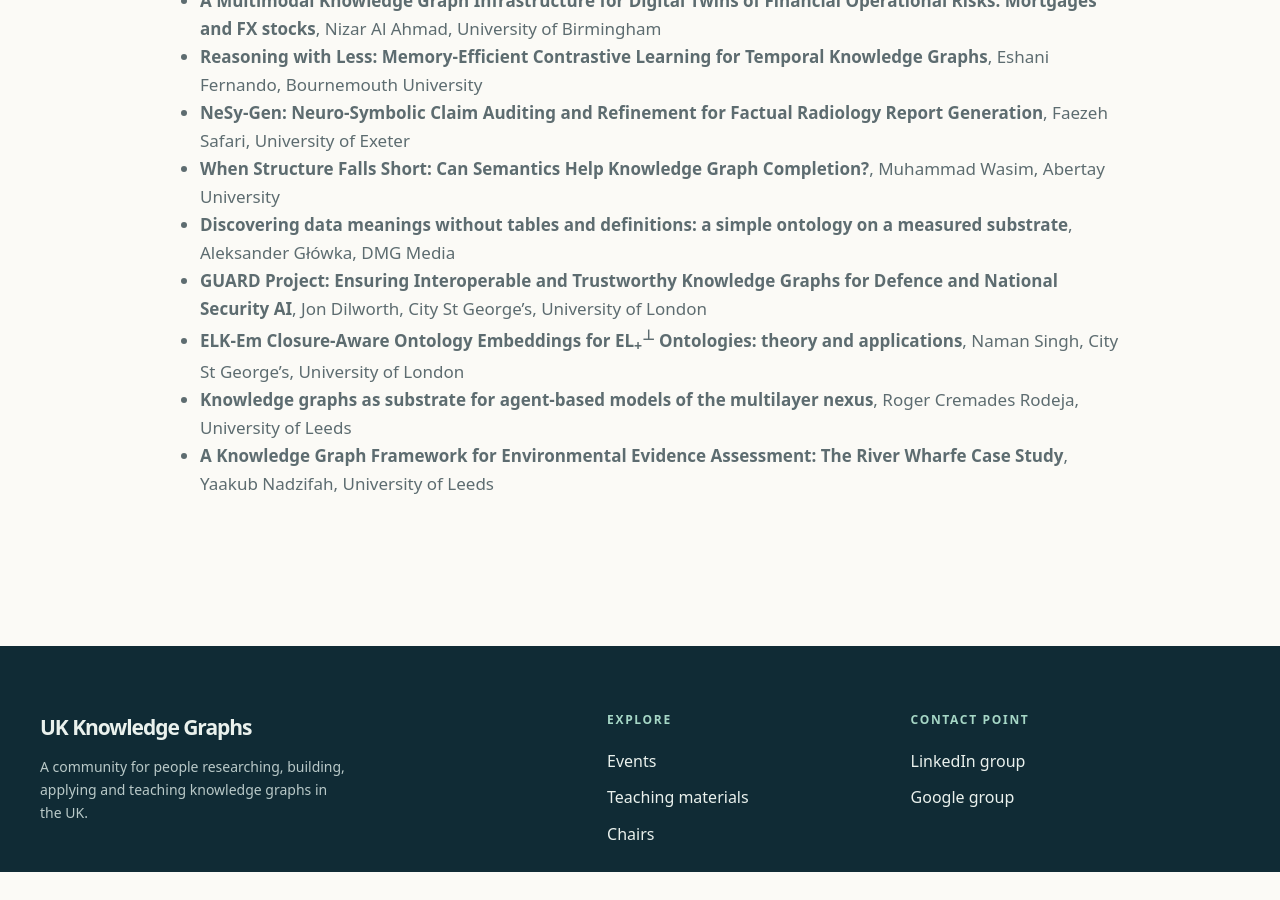
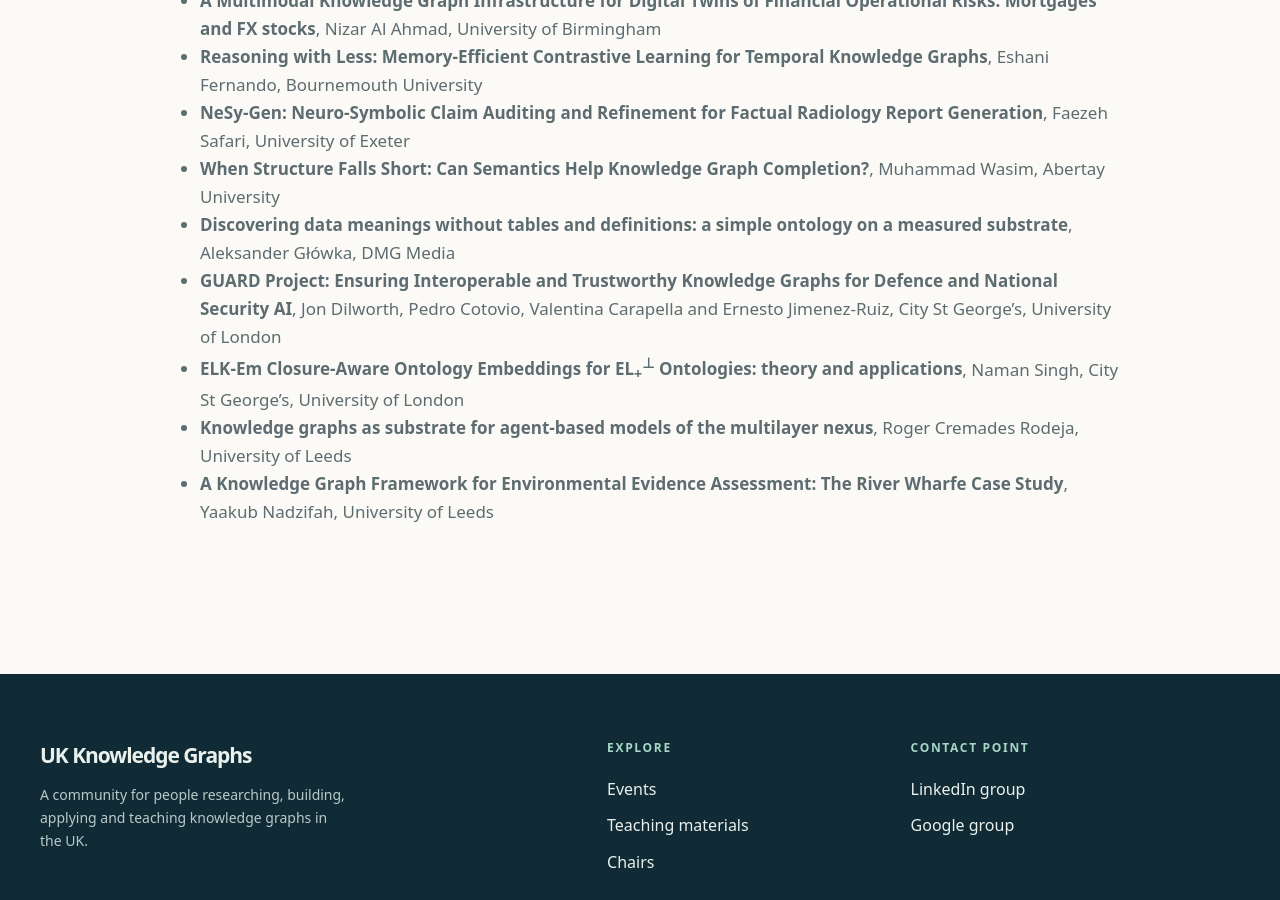
Before and after one commit to uk-knowledge-graphs/uk-knowledge-graphs.github.io, a Jekyll site: the page built from _events/symposium-2026.md, in a window 1280 px wide and 900 px high, scrolled down 3740 px. Built offline with Jekyll 4.4.1, drawn with Linux system fonts in a browser that asks for light colours; before the commit the page ends 4612 px from its top, so only the background shows below that; some of the changed text lies outside the part shown.

Commit message:
Update symposium-2026.md

```diff
--- a/_events/symposium-2026.md
+++ b/_events/symposium-2026.md
@@ -101,7 +101,7 @@ Knowledge graphs are often considered the end product of a costly transformation
 - **NeSy-Gen: Neuro-Symbolic Claim Auditing and Refinement for Factual Radiology Report Generation**, Faezeh Safari, University of Exeter
 - **When Structure Falls Short: Can Semantics Help Knowledge Graph Completion?**, Muhammad Wasim, Abertay University
 - **Discovering data meanings without tables and definitions: a simple ontology on a measured substrate**, Aleksander Główka, DMG Media
-- **GUARD Project: Ensuring Interoperable and Trustworthy Knowledge Graphs for Defence and National Security AI**, Jon Dilworth, City St George's, University of London
+- **GUARD Project: Ensuring Interoperable and Trustworthy Knowledge Graphs for Defence and National Security AI**, Jon Dilworth, Pedro Cotovio, Valentina Carapella and Ernesto Jimenez-Ruiz, City St George's, University of London
 - **ELK-Em Closure-Aware Ontology Embeddings for EL<sub>+</sub><sup>⊥</sup> Ontologies: theory and applications**, Naman Singh, City St George's, University of London
 - **Knowledge graphs as substrate for agent-based models of the multilayer nexus**, Roger Cremades Rodeja, University of Leeds
 - **A Knowledge Graph Framework for Environmental Evidence Assessment: The River Wharfe Case Study**, Yaakub Nadzifah, University of Leeds
```
Also changed, not shown: other parts of _events/symposium-2026.md (+1 -1 lines).
